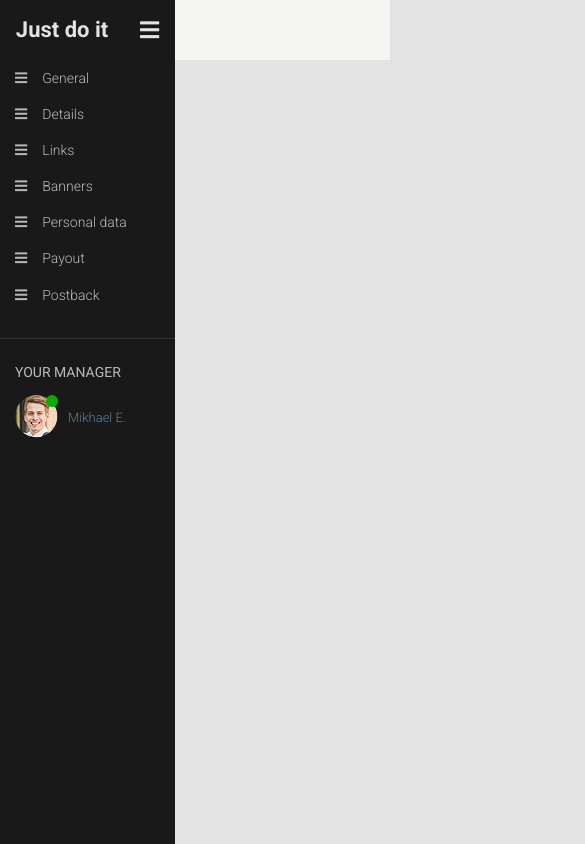
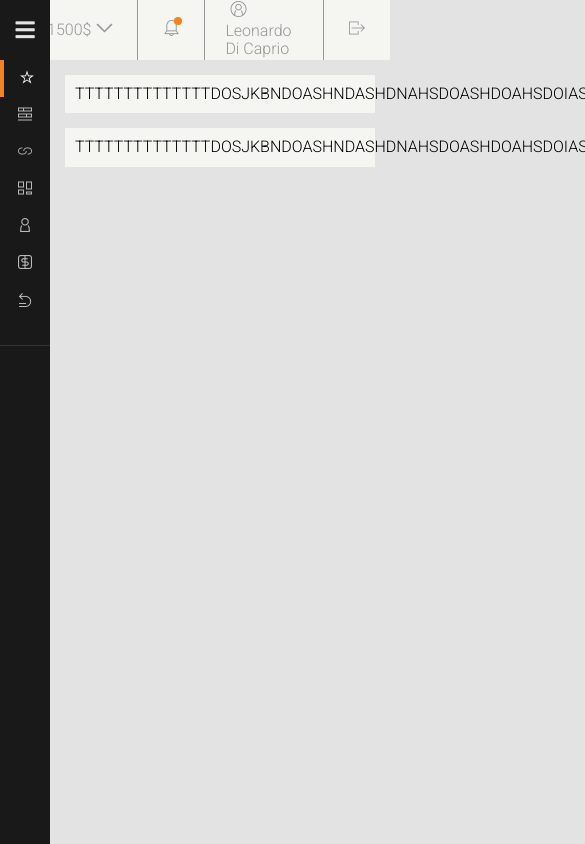
Before and after one commit to adam-goss94/admin-panel, a website: page src/index.html in a window 390 px wide. Shown: the top 844 px of the page, 585 px wide, since content can reach past the window. Drawn offline with nearby package versions, Linux system fonts and the light colour scheme; files that its build step writes are made by us from their sources.

Commit message:
Add styles for header and some fixes

```diff
--- /dev/null
+++ b/src/images/icons/icon-font/css/Glyphter.css
@@ -0,0 +1,133 @@
+/* Generated by Glyphter (http://www.glyphter.com) on  Tue Aug 01 2017*/
+@font-face {
+  font-family: 'Glyphter';
+  src: url('../fonts/Glyphter.eot');
+  src: url('../fonts/Glyphter.eot?#iefix') format('embedded-opentype'),
+    url('../fonts/Glyphter.woff') format('woff'),
+    url('../fonts/Glyphter.ttf') format('truetype'),
+    url('../fonts/Glyphter.svg#Glyphter') format('svg');
+  font-weight: normal;
+  font-style: normal;
+}
+
+[class*='icon-']:before {
+  display: inline-block;
+  font-family: 'Glyphter';
+  font-style: normal;
+  font-weight: normal;
+  line-height: 1;
+  -webkit-font-smoothing: antialiased;
+  -moz-osx-font-smoothing: grayscale;
+}
+
+.icon-arrow-down:before {
+  content: '\0041';
+}
+
+.icon-arrow-down-small:before {
+  content: '\0042';
+}
+
+.icon-arrow-left:before {
+  content: '\0043';
+}
+
+.icon-arrow-right:before {
+  content: '\0044';
+}
+
+.icon-arrow-up:before {
+  content: '\0045';
+}
+
+.icon-arrow-up-small:before {
+  content: '\0046';
+}
+
+.icon-banners:before {
+  content: '\0047';
+}
+
+.icon-calendar:before {
+  content: '\0048';
+}
+
+.icon-close:before {
+  content: '\0049';
+}
+
+.icon-details:before {
+  content: '\004a';
+}
+
+.icon-general:before {
+  content: '\004b';
+}
+
+.icon-links:before {
+  content: '\004c';
+}
+
+.icon-login:before {
+  content: '\004d';
+}
+
+.icon-message:before {
+  content: '\004e';
+}
+
+.icon-negative:before {
+  content: '\004f';
+}
+
+.icon-notification:before {
+  content: '\0050';
+}
+
+.icon-password:before {
+  content: '\0051';
+}
+
+.icon-payout:before {
+  content: '\0052';
+}
+
+.icon-personaldata:before {
+  content: '\0053';
+}
+
+.icon-positive:before {
+  content: '\0054';
+}
+
+.icon-postback:before {
+  content: '\0055';
+}
+
+.icon-profile:before {
+  content: '\0056';
+}
+
+.icon-quit:before {
+  content: '\0057';
+}
+
+.icon-refresh:before {
+  content: '\0058';
+}
+
+.icon-show:before {
+  content: '\0059';
+}
+
+.icon-trash:before {
+  content: '\005a';
+}
+
+.icon-url:before {
+  content: '\0061';
+}
+
+.icon-wallet:before {
+  content: '\0062';
+}
--- a/src/index.html
+++ b/src/index.html
@@ -8,9 +8,36 @@
 
     <link href="https://use.fontawesome.com/releases/v5.7.2/css/all.css" rel="stylesheet">
     <link href="https://fonts.googleapis.com/css?family=Roboto:300,400,500,700&display=swap" rel="stylesheet">
+    <link rel="stylesheet" href="images/icons/icon-font/css/Glyphter.css">
     <link rel="stylesheet" href="css/style.css">
 </head>
 <body>
+
+  <header>
+    <ul class="font-header">
+      <li>
+        <div class="box">
+          <i class="icon-wallet"></i><span>1500$</span><i class="icon-arrow-down"></i>
+        </div>
+      </li>
+      <li>
+        <div class="box dot">
+          <i class="icon-notification"></i>
+          <span class="notification-dot"></span>
+        </div>
+      </li>
+      <li>
+        <div class="box">
+          <span><i class="icon-profile"></i>Leonardo Di Caprio</span>
+        </div>
+      </li>
+      <li>
+        <div class="box">
+          <i class="icon-quit"></i>
+        </div>
+      </li>
+    </ul>
+  </header>
 
   <aside>
     <div class="aside-header">
@@ -19,13 +46,13 @@
     </div>
     <nav class="navigation">
       <ul class="navigation-list font-nav">
-        <li><i class="fas fa-bars"></i><span>General</span></li>
-        <li><i class="fas fa-bars"></i><span>Details</span></li>
-        <li><i class="fas fa-bars"></i><span>Links</span></li>
-        <li><i class="fas fa-bars"></i><span>Banners</span></li>
-        <li><i class="fas fa-bars"></i><span>Personal data</span></li>
-        <li><i class="fas fa-bars"></i><span>Payout</span></li>
-        <li><i class="fas fa-bars"></i><span>Postback</span></li>
+        <li class="active"><i class="icon-general"></i><span>General</span></li>
+        <li><i class="icon-details"></i><span>Details</span></li>
+        <li><i class="icon-links"></i><span>Links</span></li>
+        <li><i class="icon-banners"></i><span>Banners</span></li>
+        <li><i class="icon-personaldata"></i><span>Personal data</span></li>
+        <li><i class="icon-payout"></i><span>Payout</span></li>
+        <li><i class="icon-postback"></i><span>Postback</span></li>
       </ul>
       <div class="navigation-manager">
         <div class="navigation-manager__tittle">
@@ -42,13 +69,14 @@
     </nav>
   </aside>
 
-  <header>
+  <div class="pages">
+    <section>
+      <div class="container">TTTTTTTTTTTTTTDOSJKBNDOASHNDASHDNAHSDOASHDOAHSDOIASHDIASHDIASDH</div>
+      <div class="container">TTTTTTTTTTTTTTDOSJKBNDOASHNDASHDNAHSDOASHDOAHSDOIASHDIASHDIASDH</div>
+    </section>
+  </div>
 
-  </header>
 
-  <main>
-
-  </main>
 
 </body>
 </html>
--- a/src/sass/components/_lists.scss
+++ b/src/sass/components/_lists.scss
@@ -64,10 +64,27 @@
   li{
     padding: 10px 15px;
 
+    @media(max-width: 767px) {
+      display: flex;
+      justify-content: center;
+    }
+
     span{
       margin-left: 15px;
+      @media(max-width: 767px) {
+        display: none;
+      }
     }
 
+    &:hover{
+      border-left: 4px solid $color-orange-dark;
+      cursor: pointer;
+      color: $color-light;
+    }
+  }
 
+  .active{
+    border-left: 4px solid $color-orange-dark;
+    color: $color-light;
   }
 }
--- a/src/sass/partials/_layout.scss
+++ b/src/sass/partials/_layout.scss
@@ -1,32 +1,14 @@
-header{
-  width: calc(100vw - 175px);
-  height: 60px;
-  position: fixed;
-  top: 0;
-  right: 0;
-  background-color: $color-light;
+
+.pages{
+  padding: 60px 0 0 175px;
+
+  @media(max-width: 767px) {
+    padding-left: 50px;
+  }
 }
 
 .container{
-  width: 100%;
-  margin: 20px;
+  margin: 15px;
   padding: 10px;
   background-color: $color-light;
 }
-
-
-@media(max-width: 767px) {
-  @include grid('sm');
-}
-
-@media(min-width: 768px) {
-  @include grid('md');
-}
-
-@media(min-width: 992px) {
-  @include grid('lg');
-}
-
-@media(min-width: 1200px) {
-  @include grid('xl');
-}
--- a/src/sass/partials/_mixins.scss
+++ b/src/sass/partials/_mixins.scss
@@ -13,3 +13,19 @@
     }
   }
 }
+
+@mixin center{
+  position: absolute;
+  top: 50%;
+  left: 50%;
+  transform: translate(-50%, -50%);
+}
+
+@mixin dot($size, $top, $right){
+  position: absolute;
+  width: $size;
+  height: $size;
+  border-radius: 50%;
+  right: $right;
+  top: $top;
+}
--- a/src/sass/partials/_typography.scss
+++ b/src/sass/partials/_typography.scss
@@ -10,6 +10,10 @@ h1, h2, h3{
   }
 
   &-header{
+    font-size: $size-basic;
+    font-weight: 300;
+    color: $color-gray-dark;
+
     &-page{
       font-size: $size-basic;
       font-weight: 400;
--- a/src/sass/sections/_aside.scss
+++ b/src/sass/sections/_aside.scss
@@ -1,9 +1,10 @@
 aside{
+  height: 100%;
   width: 175px;
-  height: 100vh;
   background-color: $color-aside;
   position: fixed;
   top: 0;
+  overflow: hidden;
   z-index: 100;
 
   .aside-header{
@@ -11,6 +12,12 @@ aside{
     display: flex;
     justify-content: space-around;
     align-items: center;
+
+    h1{
+      @media(max-width: 767px) {
+        display: none;
+      }
+    }
 
     .hamburger{
       cursor: pointer;
@@ -27,6 +34,19 @@ aside{
     padding-left: 15px;
     margin-top: 25px;
 
+    @media(max-width: 767px) {
+      display: none;
+    }
+
+    &__photo{
+      position: relative;
+
+      .status-dot{
+        @include dot(12px, 0, 0);
+        background-color: $color-green-dark;
+      }
+    }
+
     &__status{
       display: flex;
       align-items: center;
@@ -36,19 +56,9 @@ aside{
         margin-left: 10px;
       }
     }
+  }
 
-    &__photo{
-      position: relative;
-
-      .status-dot{
-        position: absolute;
-        width: 12px;
-        height: 12px;
-        border-radius: 50%;
-        right: 0;
-        top: 0;
-        background-color: $color-green-dark;
-      }
-    }
+  @media(max-width: 767px) {
+    width: 50px;
   }
 }
--- /dev/null
+++ b/src/sass/sections/_header.scss
@@ -0,0 +1,46 @@
+header{
+  width: 100%;
+  height: 60px;
+  position: fixed;
+  top: 0;
+  right: 0;
+  background-color: $color-light;
+
+  ul{
+    display: flex;
+    justify-content: flex-end;
+    height: 100%;
+  }
+
+  li{
+    display: flex;
+    align-items: center;
+    border-left: 1px solid $color-gray-dark;
+    padding: 0 20px;
+
+    .dot{
+      position: relative;
+    }
+
+    .notification-dot{
+      @include dot(8px, 2px, 2px);
+      background-color: $color-orange-dark;
+    }
+
+    .box{
+      margin: auto;
+      display: flex;
+      justify-content: space-between;
+      align-items: center;
+
+      i{
+        margin: 5px;
+      }
+    }
+
+    &:hover{
+      cursor: pointer;
+      color: $color-orange-dark;
+    }
+  }
+}
--- a/src/sass/style.scss
+++ b/src/sass/style.scss
@@ -13,6 +13,7 @@
 @import "components/lists";
 
 /* Sections */
+@import "sections/header";
 @import "sections/aside";
 
 /* Pages / Views */
```
Also changed, not shown: src/styleguide.html (+1 -0 lines), src/images/icons/icon-font/fonts/Glyphter.ttf (added), src/images/icons/icon-font/fonts/Glyphter.woff (added), 2 other files.
